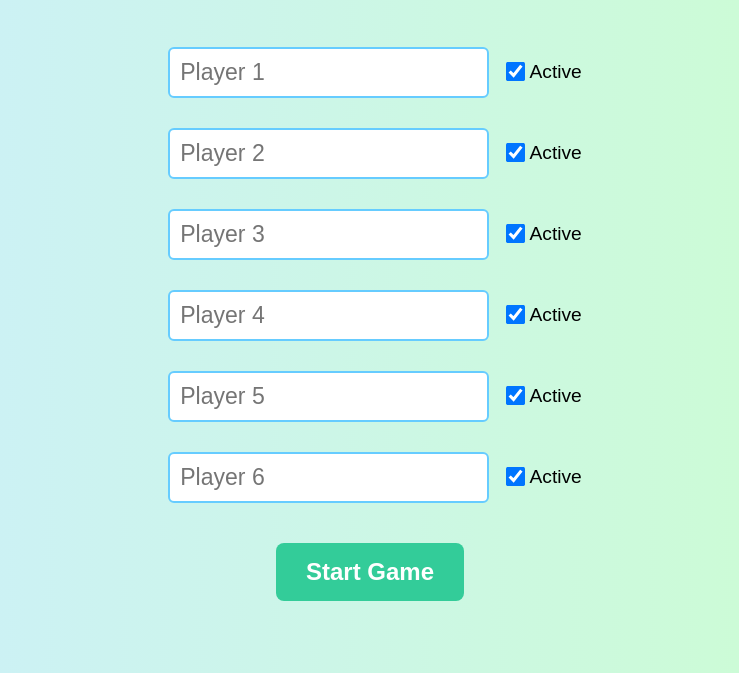
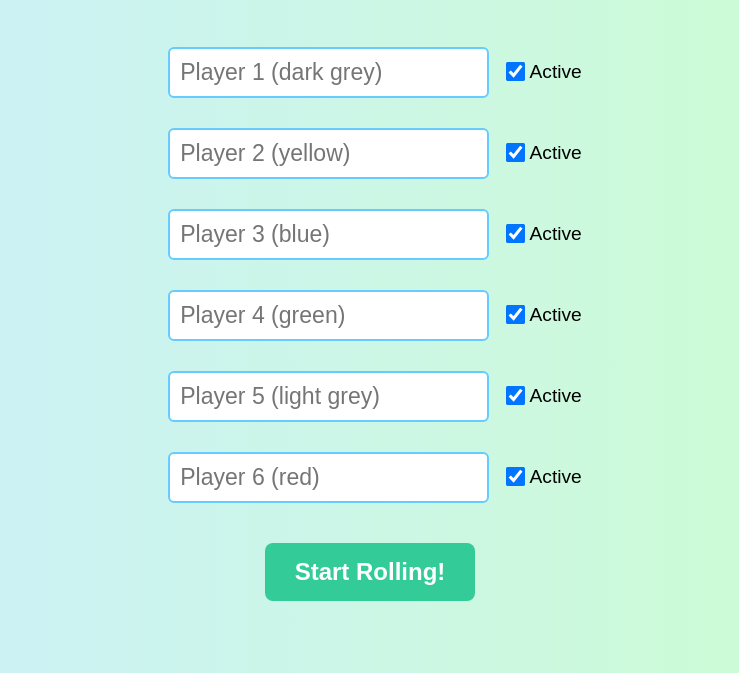
Before and after one commit to Alvinlai8006/Dice-rolling-thing, a plain HTML site: page index.html in a window 1280 px wide. Shown: the part 143-816 px from the top of the page, without its empty margins (270-1009 px from the left). Drawn offline with Linux system fonts and the light colour scheme.

Commit message:
Update index.html

```diff
--- a/index.html
+++ b/index.html
@@ -77,14 +77,14 @@
 <body>
   <h1>Dice Roller Game</h1>
   <div id="players">
-    <div class="player-entry"><input type="text" placeholder="Player 1" /><label><input type="checkbox" checked /> Active</label></div>
-    <div class="player-entry"><input type="text" placeholder="Player 2" /><label><input type="checkbox" checked /> Active</label></div>
-    <div class="player-entry"><input type="text" placeholder="Player 3" /><label><input type="checkbox" checked /> Active</label></div>
-    <div class="player-entry"><input type="text" placeholder="Player 4" /><label><input type="checkbox" checked /> Active</label></div>
-    <div class="player-entry"><input type="text" placeholder="Player 5" /><label><input type="checkbox" checked /> Active</label></div>
-    <div class="player-entry"><input type="text" placeholder="Player 6" /><label><input type="checkbox" checked /> Active</label></div>
+    <div class="player-entry"><input type="text" placeholder="Player 1 (dark grey)" /><label><input type="checkbox" checked /> Active</label></div>
+    <div class="player-entry"><input type="text" placeholder="Player 2 (yellow)" /><label><input type="checkbox" checked /> Active</label></div>
+    <div class="player-entry"><input type="text" placeholder="Player 3 (blue)" /><label><input type="checkbox" checked /> Active</label></div>
+    <div class="player-entry"><input type="text" placeholder="Player 4 (green)" /><label><input type="checkbox" checked /> Active</label></div>
+    <div class="player-entry"><input type="text" placeholder="Player 5 (light grey)" /><label><input type="checkbox" checked /> Active</label></div>
+    <div class="player-entry"><input type="text" placeholder="Player 6 (red)" /><label><input type="checkbox" checked /> Active</label></div>
   </div>
-  <button onclick="startGame()">Start Game</button>
+  <button onclick="startGame()">Start Rolling!</button>
   <div id="game" style="display:none;">
     <div class="player-turn" id="currentPlayer"></div>
     <button onclick="rollDice()">Roll Dice</button>
```
